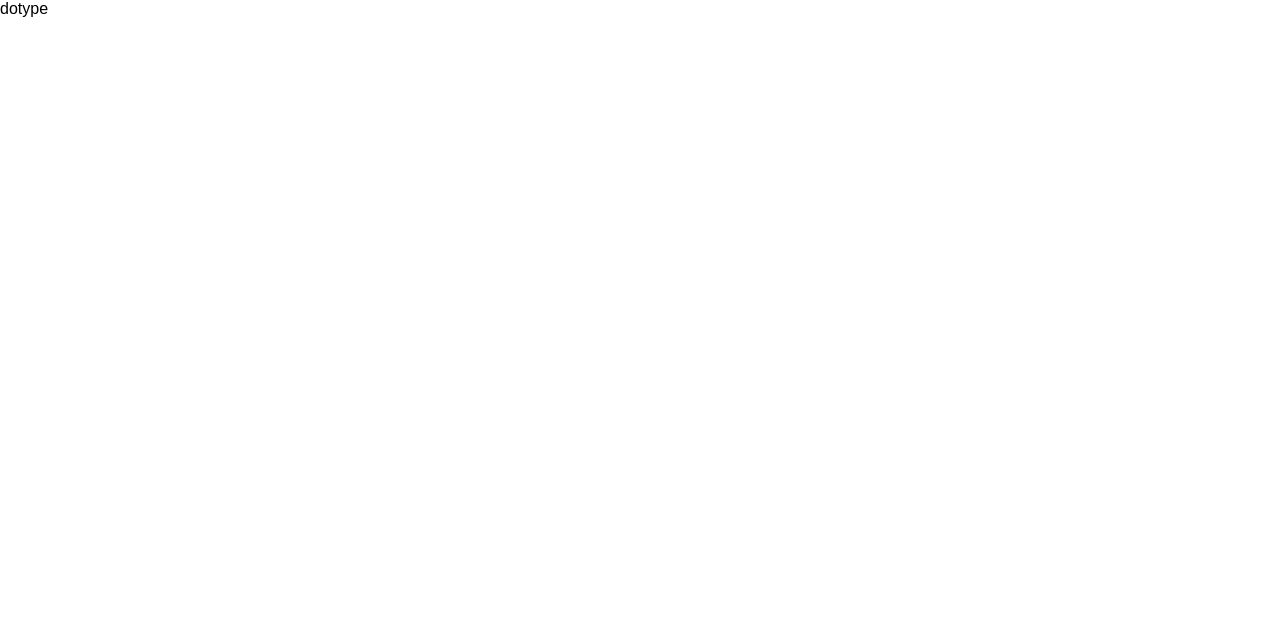
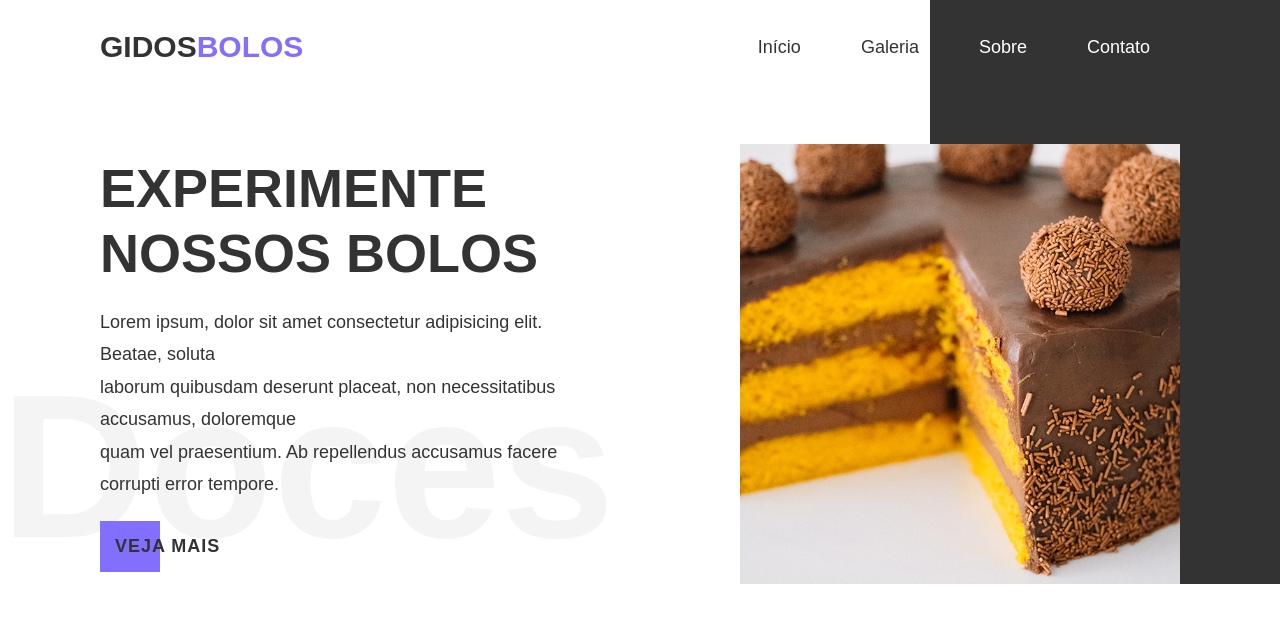
Before and after one commit to Dogleigo/gidosbolos-frontend, a website: page index.html in a window 1280 px wide. Drawn offline with Linux system fonts and the light colour scheme.

Commit message:
Implementação e ajustes no tamanho das imagens na tela inicial

```diff
--- a/index.css
+++ b/index.css
@@ -156,3 +156,26 @@ header ul li a:active:before
 .conteudo .textoBanner a:hover:before{
     width:100%;
 }
+
+.conteudo .tamanhoImg{
+    width:440px;
+    height:440px;
+    display:flex;
+}
+
+.conteudo .tamanhoImg .imgBanner{
+    position:relative;
+    width:440px;
+    height:440px;
+    background: #000;
+}
+
+.conteudo .tamanhoImg .imgBanner img{
+    position:absolute;
+    top:0;
+    left:0;
+    width:100%;
+    height:100%;
+    object-fit:cover;
+    transition:0.5s;
+}
--- a/index.html
+++ b/index.html
@@ -8,6 +8,31 @@
     <link rel="stylesheet" href="Index.css">
 </head>
 <body>
-
+    <div class="container">
+        <header>
+            <a href="#" class="logo">GIDOS<span>BOLOS</span></a>
+                <ul>
+                    <li><a href="#" class="active">Início</a>
+                    <li><a href="#">Galeria</a></li>
+                    <li><a href="#">Sobre</a></li>
+                    <li><a href="#">Contato</a></li>
+                </ul>
+        </header>
+        <div class="conteudo">
+            <div class="textoBanner">
+                <h2>Experimente<br>
+                nossos bolos</h2>
+                <p>Lorem ipsum, dolor sit amet consectetur adipisicing elit. Beatae, soluta<br>
+                    laborum quibusdam deserunt placeat, non necessitatibus accusamus, doloremque<br>
+                    quam vel praesentium. Ab repellendus accusamus facere corrupti error tempore.</p>
+                    <a href="#">Veja mais</a>
+            </div>
+                <div class="tamanhoImg">
+                    <div class="imgBanner">
+                        <img src="img/bolo4.jpg" alt="">
+                    </div>
+                </div>
+        </div>
+    </div>
 </body>
-</html>dotype
+</html>
```
